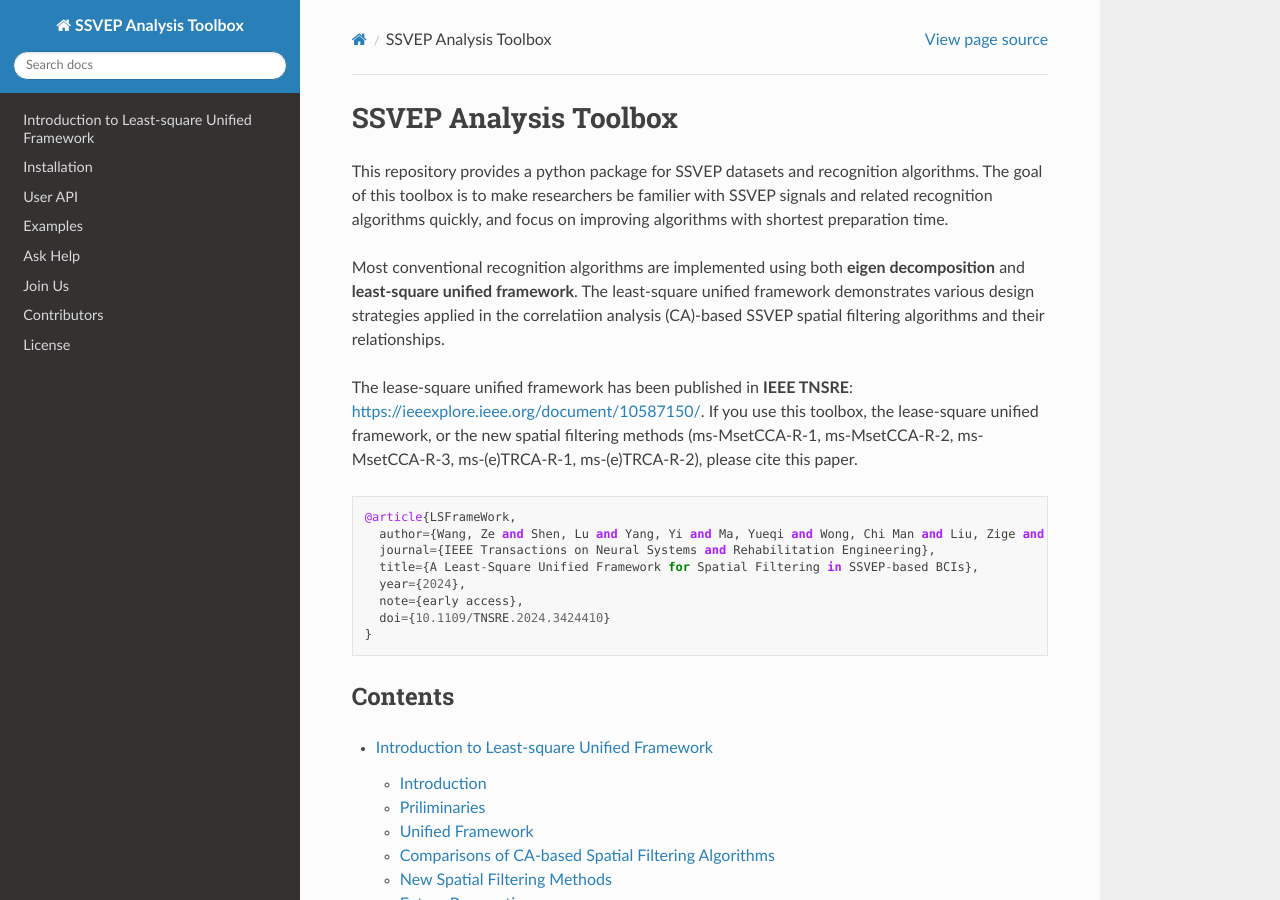
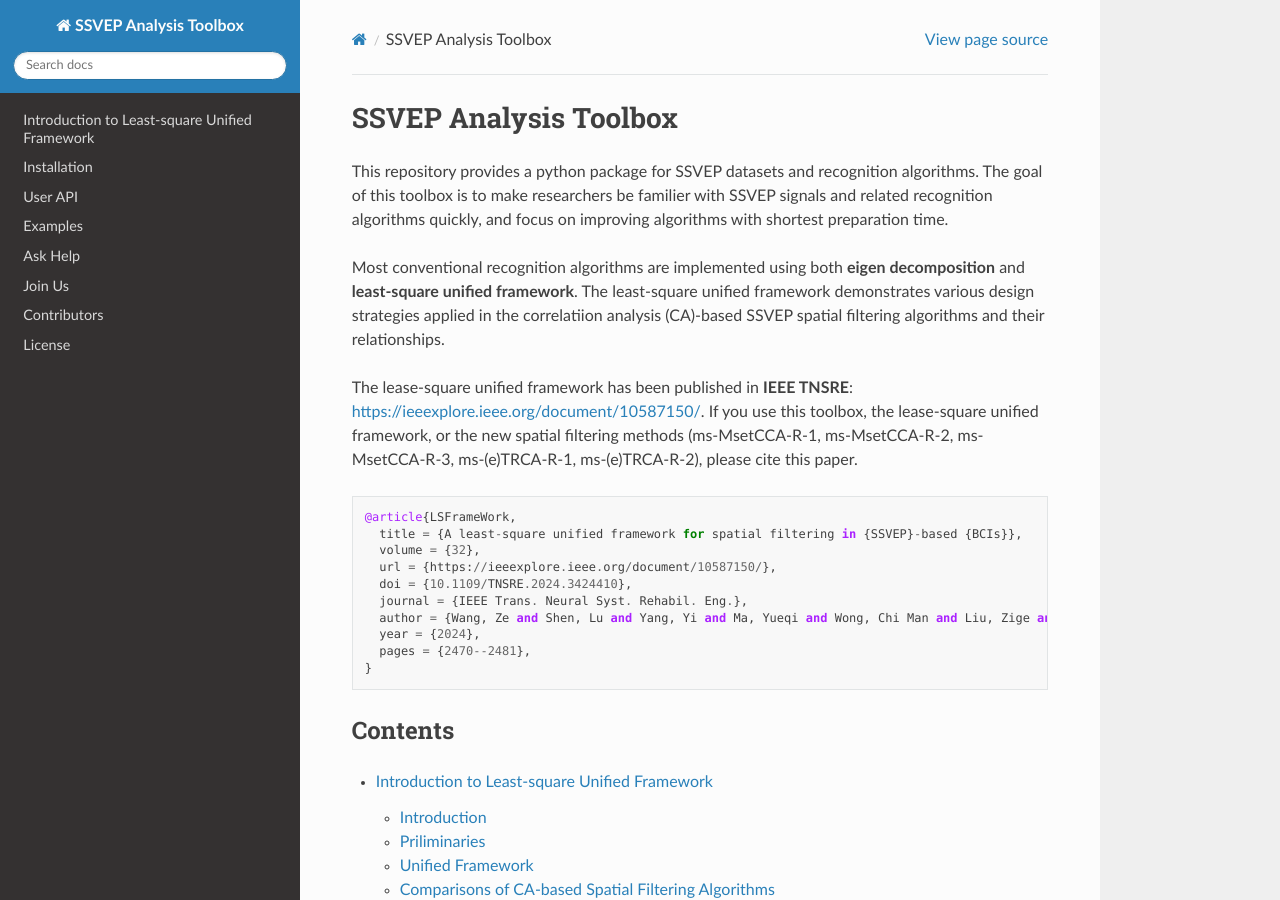
Before and after one commit to pikipity/SSVEP-Analysis-Toolbox, a Sphinx documentation site: the page built from Docs/index.rst, in a window 1280 px wide and 900 px high. Built offline with Sphinx 7.4.7 and the Read the Docs theme 2.0.0, drawn with Linux system fonts in a browser that asks for light colours.

Commit message:
Update index.rst

```diff
--- a/Docs/index.rst
+++ b/Docs/index.rst
@@ -14,12 +14,14 @@ The lease-square unified framework has been published in **IEEE TNSRE**: `<https
 
 .. parsed-literal::
   @article{LSFrameWork,
-    author={Wang, Ze and Shen, Lu and Yang, Yi and Ma, Yueqi and Wong, Chi Man and Liu, Zige and Lin, Cuiyun and Hon, Chi Tin and Qian, Tao and Wan, Feng},
-    journal={IEEE Transactions on Neural Systems and Rehabilitation Engineering},
-    title={A Least-Square Unified Framework for Spatial Filtering in SSVEP-based BCIs},
-    year={2024},
-    note={early access},
-    doi={10.1109/TNSRE.2024.3424410}
+    title = {A least-square unified framework for spatial filtering in {SSVEP}-based {BCIs}},
+    volume = {32},
+    url = {https://ieeexplore.ieee.org/document/10587150/},
+    doi = {10.1109/TNSRE.2024.3424410},
+    journal = {IEEE Trans. Neural Syst. Rehabil. Eng.},
+    author = {Wang, Ze and Shen, Lu and Yang, Yi and Ma, Yueqi and Wong, Chi Man and Liu, Zige and Lin, Cuiyun and Hon, Chi Tin and Qian, Tao and Wan, Feng},
+    year = {2024},
+    pages = {2470--2481},
   }
 
 Contents
```
